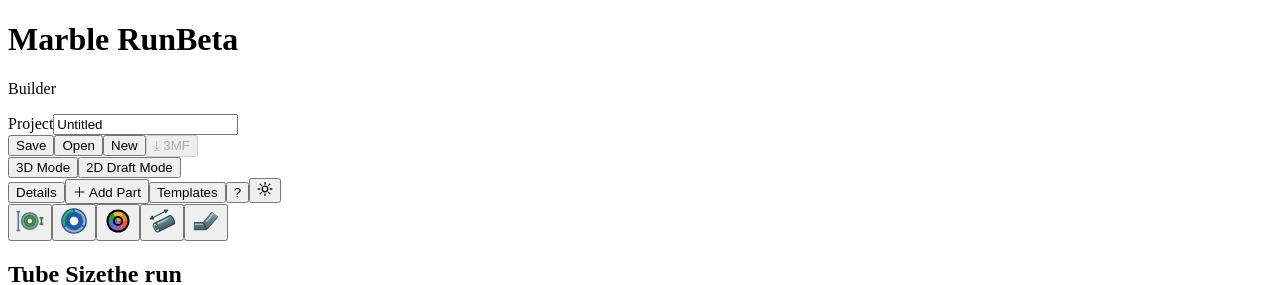
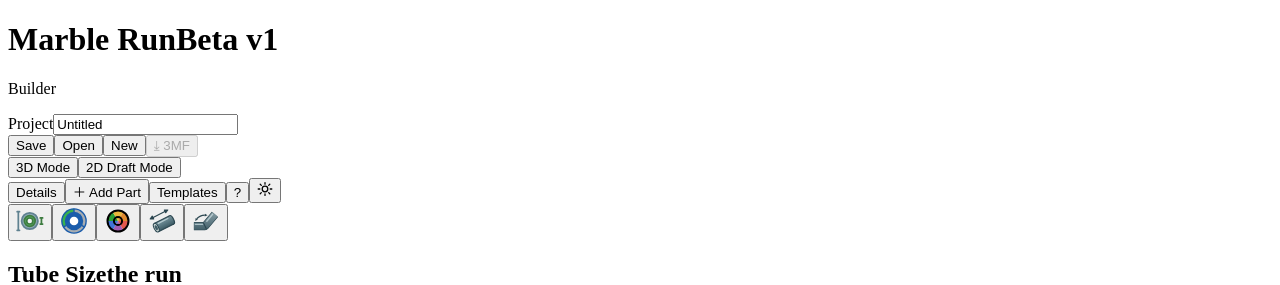
Before and after one commit to FundedYouth-Team/marble-run-generator, a React (Vite) app: page / in a window 1280 px wide. Shown: the top 285 px of the page. Built offline with nearby package versions, Linux system fonts and the light colour scheme; the HTML template or start-up script is replaced by a standard one.

Commit message:
Left Nav Icons Boxes, Beta v1
- Appended Beta with v1
- Added boxes around left nav icons.

```diff
--- a/src/App.tsx
+++ b/src/App.tsx
@@ -115,7 +115,7 @@ export default function App() {
               Marble Run
               {/* The app is still being built — said next to the name, where it is read first. */}
               <span className="beta" title="Under active development — press ? for what that means">
-                Beta
+                Beta v1
               </span>
             </h1>
             <p>Builder</p>
--- a/src/components/icons.tsx
+++ b/src/components/icons.tsx
@@ -540,10 +540,11 @@ export function MeasurementIcon({ size = 28 }: { size?: number }) {
  * Painted like the three glyphs above it, and drawn as the elbow itself rather
  * than as a diagram of one: two lengths of the same tube at their own
  * thickness, the outside of the bend swept round the way a moulded elbow is and
- * the inside meeting sharp, with the mitre ruled across the joint. No figure and
- * no swept arc — the angle is what the menu sets, so any number in the icon
- * would be wrong for every part but one, and the bend already shows there is an
- * angle to set.
+ * the inside meeting sharp, with the mitre ruled across the joint. The turn is
+ * dimensioned over the top on a double-headed arc, which is the same dimension
+ * {@link MeasurementIcon} lays over its length, swung round the joint instead of
+ * run along it. No figure on it: the angle is what the menu sets, so any number
+ * written in would be wrong for every part but one.
  */
 export function AngleJointIcon({ size = 28 }: { size?: number }) {
   const INK = '#2b4650'
@@ -579,6 +580,18 @@ export function AngleJointIcon({ size = 28 }: { size?: number }) {
           <path d="M2.8 16.7H8.6" />
           <path d="M12.02 14.18 16.72 8.58" />
         </g>
+        {/* The angle called out over the bend, the way the length is called out
+            over the part in {@link MeasurementIcon}: the same double-headed
+            dimension, swung round the joint it is measured about. Struck on a
+            radius of 9 off the bend, which stands it clear of both legs, and
+            stopped short of each so it reads as a dimension over the part
+            rather than as anything the part is made of. Each head sits on the
+            circle, tip and base alike, so it runs on out of the arc. */}
+        <g fill={INK}>
+          <path d="M3.912 12.178A9 9 0 0 1 10.443 9.201" fill="none" stroke={INK} strokeWidth="0.95" />
+          <path d="M12.625 9.431 10.328 10.295 10.558 8.107Z" />
+          <path d="M2.653 13.975 3.011 11.547 4.813 12.809Z" />
+        </g>
       </g>
     </svg>
   )
```
Also changed, not shown: src/styles.css (+10 -5 lines), 1 other file (tests, documents, lock files or other folders).
